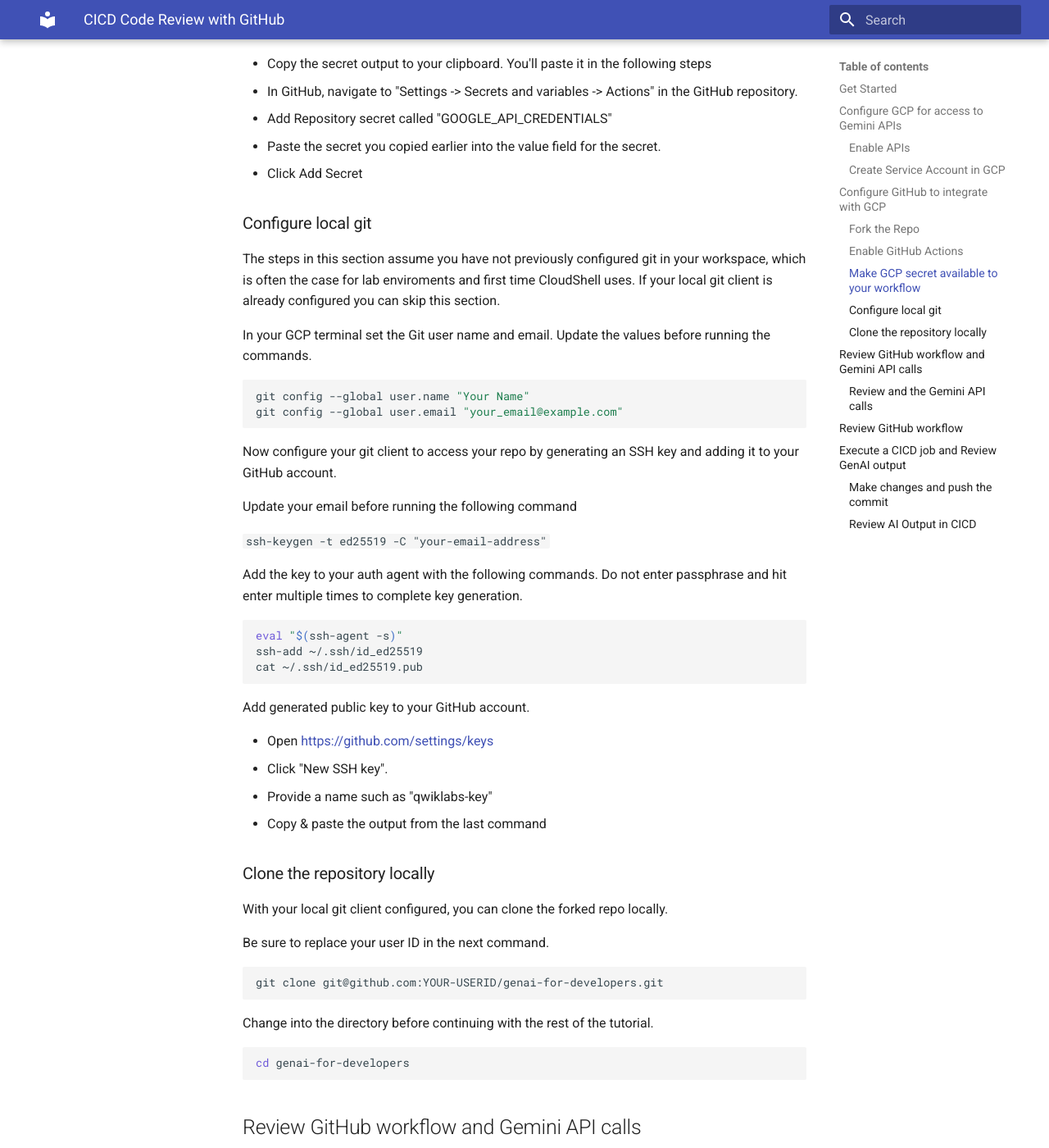
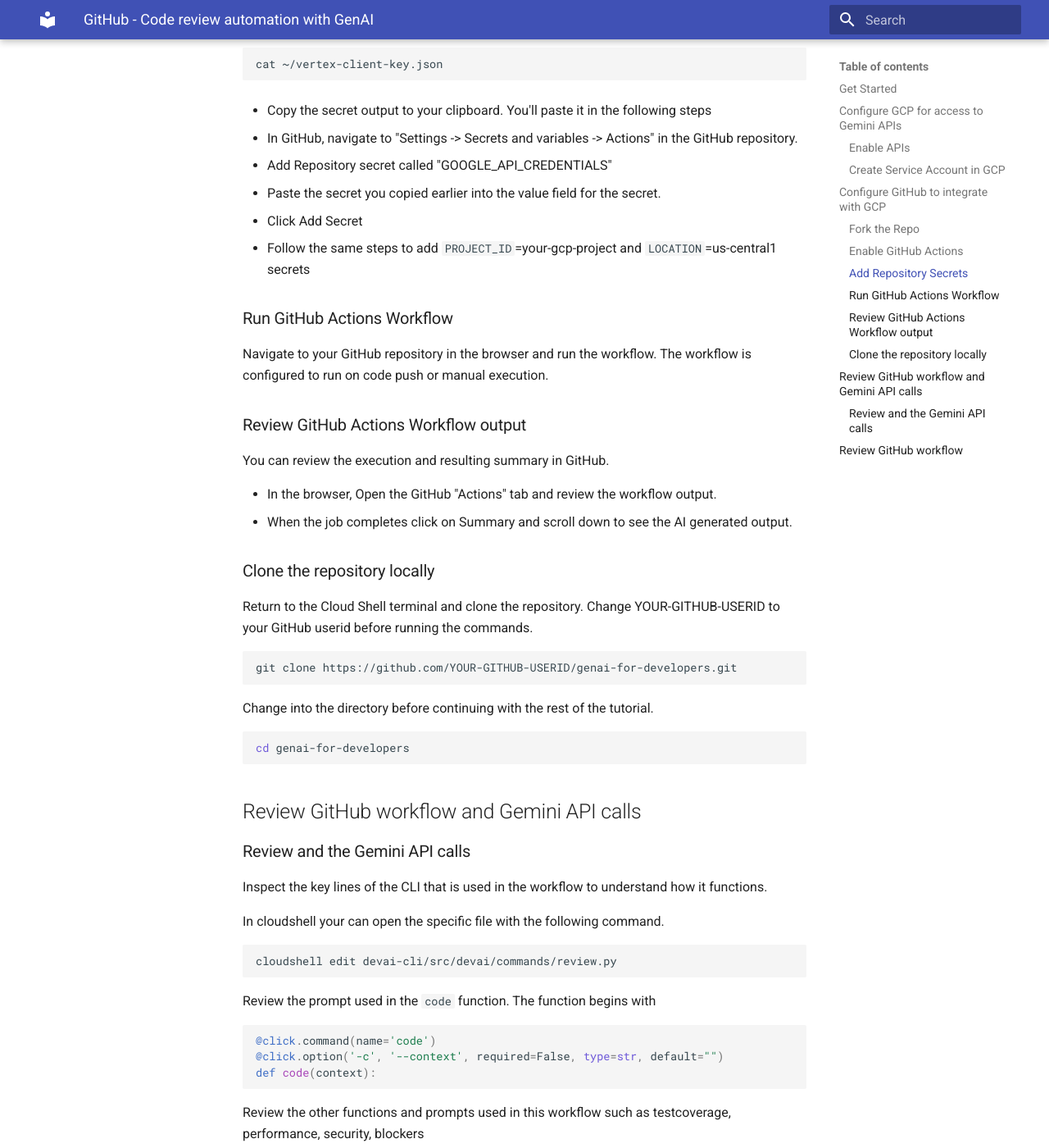
Before and after one commit to GoogleCloudPlatform/genai-for-developers, an MkDocs documentation site: the page built from docs/tutorials/code-review-cicd-github/index.md, in a window 1280 px wide and 1400 px high, scrolled down 2217 px. Shown: the whole window at 82% size. Built offline with MkDocs 1.6.1 and Material for MkDocs 9.7.7, drawn with Linux system fonts in a browser that asks for light colours; some of the changed text lies outside the part shown.

Commit message:
updated steps for GitHub tutorial

````diff
--- a/docs/tutorials/code-review-cicd-github/index.md
+++ b/docs/tutorials/code-review-cicd-github/index.md
@@ -1,4 +1,4 @@
-# CICD Code Review with GitHub
+# GitHub - Code review automation with GenAI
 
 This tutorial utilizes Gemini to assist with code reviews within the CICD process. An example integration and workflow are included to demonstrate the capabilities and bootstrap your effort. Additional modifications and customizations can be made by providing your own prompts as well as extending the provided CLI tool.
 
@@ -45,10 +48,10 @@
 
 gcloud projects add-iam-policy-binding $PROJECT_ID --member="serviceAccount:$SERVICE_ACCOUNT_NAME@$PROJECT_ID.iam.gserviceaccount.com" --role="roles/aiplatform.admin" --condition None
 
+gcloud projects add-iam-policy-binding $PROJECT_ID --member="serviceAccount:$SERVICE_ACCOUNT_NAME@$PROJECT_ID.iam.gserviceaccount.com" --role="roles/secretmanager.secretAccessor" --condition None
+
 gcloud iam service-accounts keys create $KEY_FILE_NAME.json --iam-account=$SERVICE_ACCOUNT_NAME@$PROJECT_ID.iam.gserviceaccount.com
 ```
-
-If prompted to authorize, click "Authorize" to continue.
 
 ## Configure GitHub to integrate with GCP
 
@@ -69,7 +72,7 @@
 - Switch to the "Actions" tab
 - Enable GitHub workflows
 
-### Make GCP secret available to your workflow
+### Add Repository Secrets
 
 In this step you will create a repository secret to hold the GCP API credentials and make them available to Actions within this repo.
 
@@ -85,48 +88,28 @@
 - Add Repository secret called "GOOGLE_API_CREDENTIALS"
 - Paste the secret you copied earlier into the value field for the secret.
 - Click Add Secret
+- Follow the same steps to add `PROJECT_ID`=your-gcp-project and `LOCATION`=us-central1 secrets
 
-### Configure local git
+### Run GitHub Actions Workflow
 
-The steps in this section assume you have not previously configured git in your workspace, which is often the case for lab enviroments and first time CloudShell uses. If your local git client is already configured you can skip this section.
+Navigate to your GitHub repository in the browser and run the workflow.
+The workflow is configured to run on code push or manual execution.
 
-In your GCP terminal set the Git user name and email. Update the values before running the commands.
+### Review GitHub Actions Workflow output
 
-```sh
-git config --global user.name "Your Name"
-git config --global user.email "your_email@example.com"
+You can review the execution and resulting summary in GitHub.
 
-```
+- In the browser, Open the GitHub "Actions" tab and review the workflow output.
+- When the job completes click on Summary and scroll down to see the AI generated output.
 
-Now configure your git client to access your repo by generating an SSH key and adding it to your GitHub account.
-
-Update your email before running the following command
-
-`ssh-keygen -t ed25519 -C "your-email-address"`
-
-Add the key to your auth agent with the following commands. Do not enter passphrase and hit enter multiple times to complete key generation.
-
-```sh
-eval "$(ssh-agent -s)"
-ssh-add ~/.ssh/id_ed25519
-cat ~/.ssh/id_ed25519.pub
-```
-
-Add generated public key to your GitHub account.
-
-- Open https://github.com/settings/keys
-- Click "New SSH key".
-- Provide a name such as "qwiklabs-key"
-- Copy & paste the output from the last command
 
 ### Clone the repository locally
 
-With your local git client configured, you can clone the forked repo locally.
-
-Be sure to replace your user ID in the next command.
+Return to the Cloud Shell terminal and clone the repository.
+Change YOUR-GITHUB-USERID to your GitHub userid before running the commands.
 
 ```sh
-git clone git@github.com:YOUR-USERID/genai-for-developers.git
+git clone https://github.com/YOUR-GITHUB-USERID/genai-for-developers.git
 ```
 
 Change into the directory before continuing with the rest of the tutorial.
@@ -166,22 +149,3 @@
 ```
 
 Review the 5 tasks at the bottom of the file that use the `devai` python script you reviewed in the previous step. For example the code review step includes `devai review code -c [source to review]`
-
-## Execute a CICD job and Review GenAI output
-
-In this step you will commit a change then review the GenAI output in the GitHub logs and summary
-
-### Make changes and push the commit
-
-The workflow file needs to be updated to reference your GCP project.
-
-- Update 2 instances in the file. Replace project id on lines 8 and 30 with your GCP project id. Example: qwiklabs-gcp-02-71a9948ae110
-
-- Stage, commit and push your changes to GitHub. The change will enable the workflow to run correctly and pushing to your repo will execute the workflow.
-
-### Review AI Output in CICD
-
-With the commit pushed, the workflow will have started executing. You can review the execution and resulting summary in GitHub.
-
-- In the browser, Open the GitHub "Actions" tab and review the workflow output.
-- When the job completes click on Summary and scroll down to see the AI generated output.
````
Also changed, not shown: other parts of docs/tutorials/code-review-cicd-github/index.md (+4 -1 lines).
